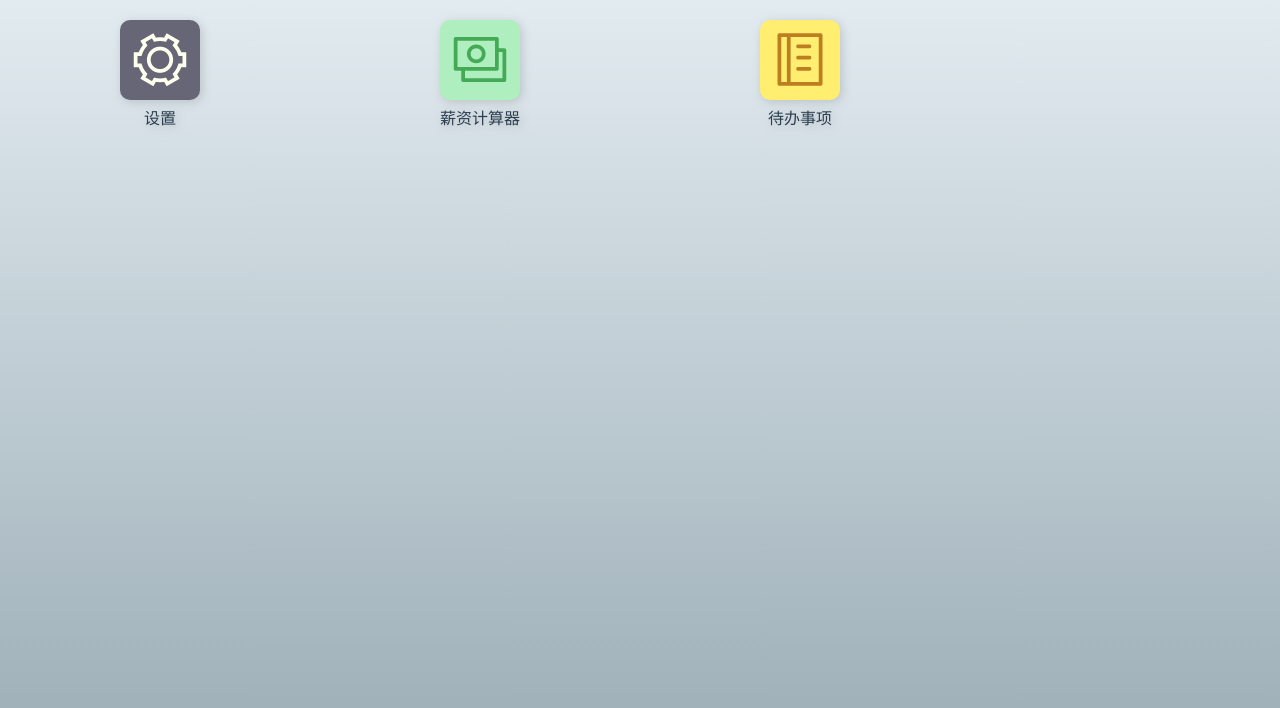
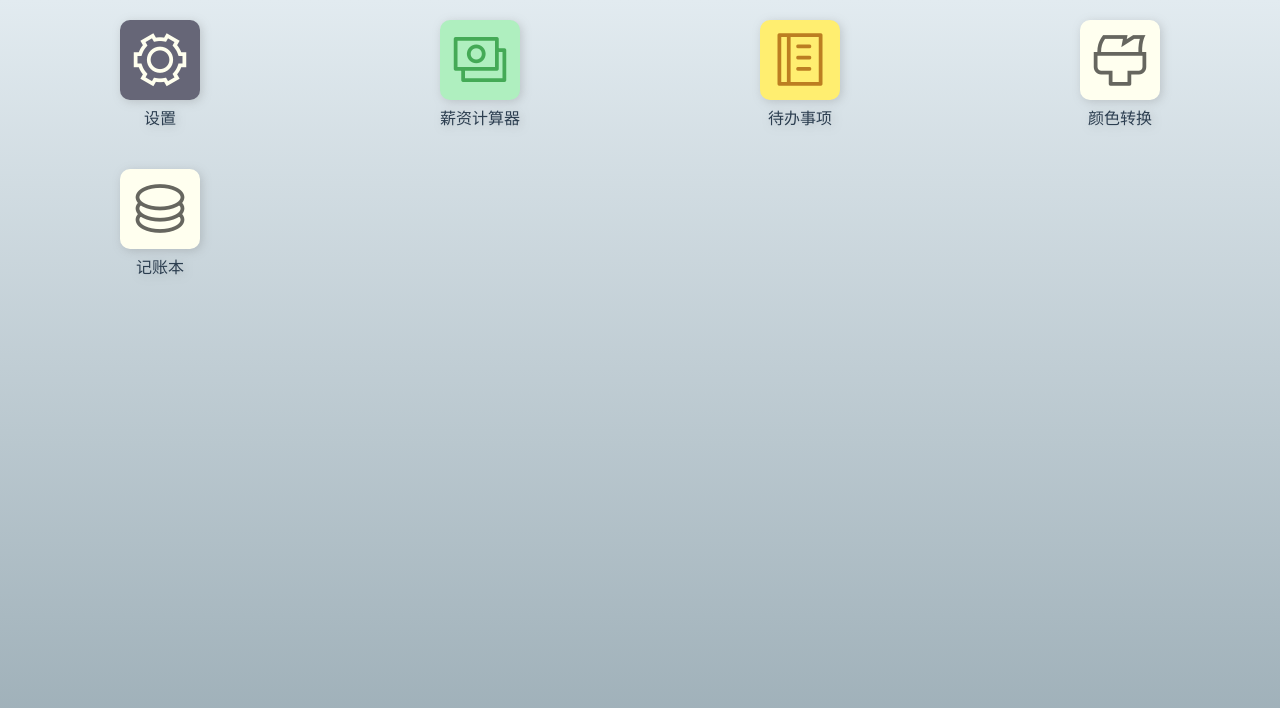
Before and after one commit to RoB8080/ToolBox, a Vue app: page / in a window 1280 px wide. Shown: the top 708 px of the page. Built offline with nearby package versions, Linux system fonts and the light colour scheme.

Commit message:
Add - New component 'DesktopRow' Update - Change the structure of main menu

```diff
--- /dev/null
+++ b/src/components/DesktopRow.vue
@@ -0,0 +1,34 @@
+<template>
+    <el-row class="desktop-row">
+        <el-col v-for="item in items" :span="24 / cols">
+            <desktop-item :icon="item.icon"
+                          :label="item.label"
+                          :route="item.route"
+                          :background-color="item.backgroundColor"
+                          :icon-color="item.iconColor">
+            </desktop-item>
+        </el-col>
+    </el-row>
+</template>
+
+<script lang="ts">
+    import DesktopItem from "@/components/DesktopItem.vue";
+    export default {
+        name: "DesktopRow",
+        components: {DesktopItem},
+        props: {
+            cols: {
+                type: Number,
+                default: 4
+            },
+            items: {
+                type: Array,
+                default: []
+            }
+        }
+    }
+</script>
+
+<style scoped>
+
+</style>
--- a/src/router.ts
+++ b/src/router.ts
@@ -1,9 +1,9 @@
 import Vue from 'vue'
 import Router from 'vue-router'
 import Home from './views/Home.vue'
-//import ColorConverter from './views/ColorConverter.vue'
-//import SalaryCalculator from './views/SalaryCalculator.vue'
-//import TodoList from './views/TodoList.vue'
+import ColorConverter from './views/ColorConverter.vue'
+import SalaryCalculator from './views/SalaryCalculator.vue'
+import TodoList from './views/TodoList.vue'
 import Setting from './views/Setting.vue'
 
 Vue.use(Router);
@@ -25,18 +25,21 @@ export default new Router({
             // which is lazy-loaded when the route is visited.
             component: () => import(/* webpackChunkName: "about" */ './views/About.vue')
         },
-        /*
         {
             path: '/salary-calculator',
             name: 'salary-calculator',
             component: SalaryCalculator
         },
         {
+            path: '/color-converter',
+            name: 'color-converter',
+            component: ColorConverter
+        },
+        {
             path: '/todo-list',
             name: 'todo-list',
             component: TodoList
         },
-        */
         {
             path: '/setting',
             name: 'setting',
--- a/src/views/Home.vue
+++ b/src/views/Home.vue
@@ -1,29 +1,6 @@
 <template>
     <div class="home" :style="'--bgColorA: ' + bgColorA + '; --bgColorB: ' + bgColorB + ';'" :class="bgGradient?'gradientBg':'plainBg'">
-        <el-row>
-            <el-col :span="6">
-                <desktop-item icon="el-icon-setting"
-                              label="设置"
-                              route="/setting">
-                </desktop-item>
-            </el-col>
-            <el-col :span="6">
-                <desktop-item icon="el-icon-money"
-                              label="薪资计算器"
-                              route="/salary-calculator"
-                              background-color="#afefbf"
-                              icon-color="#44aa56">
-                </desktop-item>
-            </el-col>
-            <el-col :span="6">
-                <desktop-item icon="el-icon-notebook-2"
-                              label="待办事项"
-                              route="/todo-list"
-                              background-color="#ffee70"
-                              icon-color="#bc7e21">
-                </desktop-item>
-            </el-col>
-        </el-row>
+        <desktop-row v-for="row in map" :cols="4" :items="row"></desktop-row>
     </div>
 </template>
 
@@ -31,15 +8,41 @@
     import { Component, Vue } from 'vue-property-decorator';
     import HelloWorld from '@/components/HelloWorld.vue';
     import NaviPopup from "@/components/NaviPopup.vue";
-    import DesktopItem from "@/components/DesktopItem.vue";// @ is an alias to /src
+    import DesktopItem from "@/components/DesktopItem.vue";
+    import DesktopRow from "@/components/DesktopRow.vue";
+    // @ is an alias to /src
 
     @Component({
         components: {
+            DesktopRow,
             NaviPopup,
             HelloWorld,
             DesktopItem
         },
+        data: function () {
+            return {
+                items: [
+                    {icon: "el-icon-setting", label:"设置", route:"/setting"},
+                    {icon: "el-icon-money", label: "薪资计算器", route: "/salary-calculator", backgroundColor: "#afefbf", iconColor: "#44aa56"},
+                    {icon: "el-icon-notebook-2", label: "待办事项", route: "/todo-list", backgroundColor: "#ffee70", iconColor: "#bc7e21"},
+                    {icon: "el-icon-brush", label: "颜色转换", route: "/color-converter", backgroundColor: "#ffffef", iconColor: "#66665f"},
+                    {icon: "el-icon-coin", label: "记账本", route: "/color-converter", backgroundColor: "#ffffef", iconColor: "#66665f"},
+                ]
+            }
+        },
         computed: {
+            map: function() {
+                let res = [], l = this.items.length, rem, row;
+                for(let i = 0; i < l; i++) {
+                    rem = i % 4;
+                    row = (i - rem) / 4;
+                    if(rem === 0) {
+                        res[row] = [];
+                    }
+                    res[row][rem] = this.items[i];
+                }
+                return res;
+            },
             bgGradient: function() {
                 return this.$store.state.setting.background.gradient;
             },
```
Also changed, not shown: 1 other file (tests, documents, lock files or other folders).
